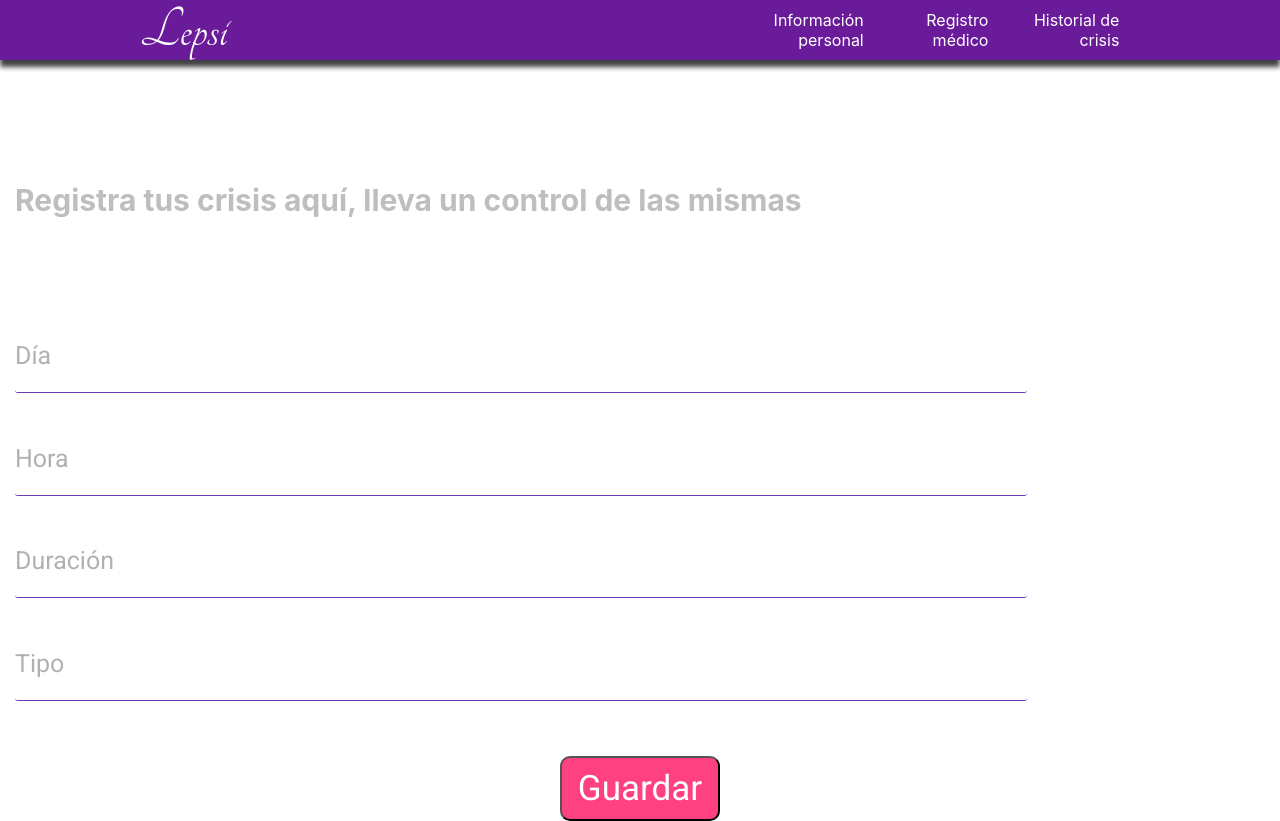
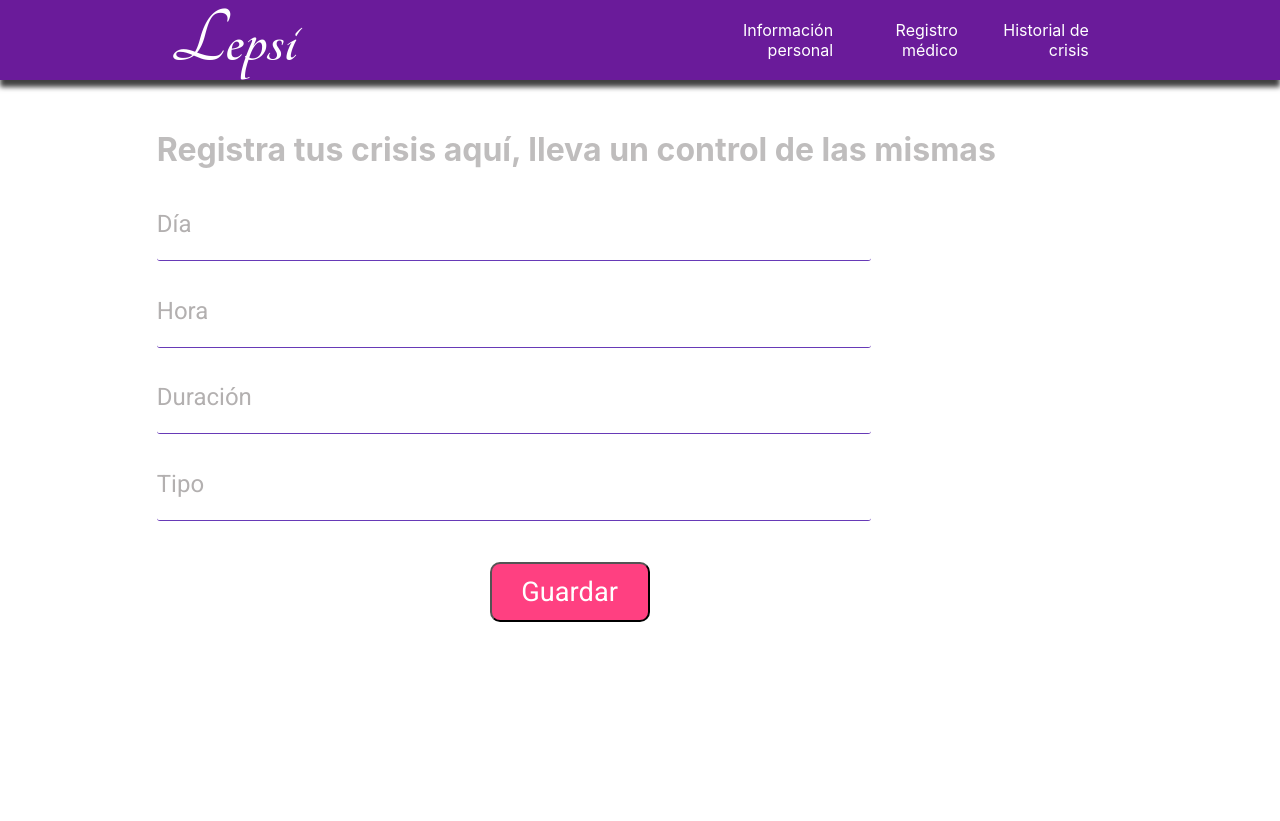
Before and after one commit to AnnMtz/Epi-Control, a React (Create React App) app: page /CrisisRecord in a window 1280 px wide. After the commit the page ends 800 px from the top, so only its background shows below. Built offline with nearby package versions, Linux system fonts and the light colour scheme.

Commit message:
update font-size in header, crisisRecord, EmergencyContacts, medicalRecord, personalInformation components

```diff
--- a/src/components/CrisisRecord/CrisisRecord.scss
+++ b/src/components/CrisisRecord/CrisisRecord.scss
@@ -2,6 +2,7 @@
     height: 100vh;
     width: 100vw;
 }
+
 /*
 header {
     display: flex;
@@ -53,15 +54,17 @@ header {
         display: flex;
         justify-content: left;
         flex-direction: column;
+        padding-left: 7%;
+        padding-right: 18%;
         .Title {
             display: flex;
             justify-content: space-between;
-            margin-top: 3%;
-            margin-bottom: 3%;
+            margin-top: 2%;
+            margin-bottom: 2%;
             .PersonalInformationText {
-                margin-left: 15px;
+                margin-left: 7%;
                 color: #BFBDBD;
-                font-size: 40px;
+                font-size: 2rem;
             }
             img {
                 margin-right: 15px;
@@ -79,9 +82,9 @@ header {
             display: flex;
             justify-content: left;
             flex-direction: column;
-            margin-left: 15px;
+            margin-left: 7%;
             .Form-control {
-                font-family: Roboto;
+                font-family: 'Roboto';
                 color: #B3B0B0;
                 margin-bottom: 15px;
                 display: flex;
@@ -107,7 +110,7 @@ header {
             width: 155px;
             background-color: #FF4081;
             color: white;
-            font-family: Roboto;
+            font-family: 'Roboto';
             font-size: 35px;
             height: 65px;
             padding: 2px 15px;
@@ -137,18 +140,21 @@ header {
         }*/
 
             .CrisisRecordInfoContainer{
+                padding-left: 7%;
+                padding-right: 7%;
                 .Title {
-                    margin-top: 8%;
-                    margin-bottom: 8%;
+                    margin-top: 6%;
+                    margin-bottom: 6%;
+                    padding-right: 13%;
                     .PersonalInformationText {
-                        font-size: 16px;
+                        font-size: 1.1rem;
                     }
                 }
                 .Form {
                     .Form-control {
                         margin-bottom: 8%;
                         .UserLabel {
-                            font-size: 14px;
+                            font-size: .9rem;
                         }
                         .InputLogin {
                             margin-bottom: 0;
@@ -163,9 +169,9 @@ header {
                     }
                 }
                 .BtnPersonalInfo {
-                    font-size: 26px;
+                    font-size: 1.4rem;
                     height: 42px;
-                    width: 140px;
+                    width: 120px;
                     margin-top: 0;
                 }
             }
@@ -189,17 +195,17 @@ header {
 
             .CrisisRecordInfoContainer{
                 .Title {
-                    margin-top: 8%;
-                    margin-bottom: 8%;
+                    margin-top: 3%;
+                    margin-bottom: 2%;
                     .PersonalInformationText {
-                        font-size: 30px;
+                        font-size: 2rem;
                     }
                 }
                 .Form {
                     .Form-control {
                         margin-bottom: 4%;
                         .UserLabel {
-                            font-size: 25px;
+                            font-size: 1.5rem;
                         }
                         .InputLogin {
                             margin-bottom: 0;
@@ -207,8 +213,8 @@ header {
                     }
                 }
                 .BtnPersonalInfo {
-                    font-size: 35px;
-                    height: 65px;
+                    font-size: 1.7rem;
+                    height: 60px;
                     width: 160px;
                     margin-top: 5px;
                 }
--- a/src/components/EmergencyContacts/EmergencyContacts.scss
+++ b/src/components/EmergencyContacts/EmergencyContacts.scss
@@ -1,3 +1,8 @@
+.ContainerContactsInformation {
+    height: 100vh;
+    width: 100vw;
+}
+
 // header {
 //     display: flex;
 //     background-color: #6A1B9A;
--- a/src/components/EmergencyContacts/index.js
+++ b/src/components/EmergencyContacts/index.js
@@ -29,27 +29,27 @@ class EmergencyContacts extends Component{
                     <div className="Form">
                         <div className="Form-control">
                             <label className="UserLabel" htmlFor="user">Nombre</label>
-                            <input className="InputLogin" type="text" id="user"/>
+                            <input className="InputLogin" type="text" id="firstName"/>
                         </div>
                         <div className="Form-control">
                             <label className="UserLabel" htmlFor="user">Apellidos</label>
-                            <input className="InputLogin" type="text" id="user"/> Años
+                            <input className="InputLogin" type="text" id="secondName"/> Años
                         </div>
                         <div className="Form-control">
                             <label className="UserLabel" htmlFor="user">Parentesco</label>
-                            <input className="InputLogin" type="text" id="user"/> Años
+                            <input className="InputLogin" type="text" id="kinship"/> Años
                         </div>
                         <div className="Form-control">
                             <label className="UserLabel" htmlFor="user">Teléfono</label>
-                            <input className="InputLogin" type="text" id="user"/>
+                            <input className="InputLogin" type="text" id="phone"/>
                         </div>
                         <div className="Form-control">
                             <label className="UserLabel" htmlFor="user">Celular</label>
-                            <input className="InputLogin" type="text" id="user"/>
+                            <input className="InputLogin" type="text" id="mobile"/>
                         </div>
                         <div className="Form-control-address">
                             <label className="UserLabel" htmlFor="user">Dirección</label>
-                            <input className="InputAddress" type="text" id="user"/>
+                            <input className="InputAddress" type="text" id="address"/>
                         </div>
                     </div>
 
--- a/src/components/Header/Header.scss
+++ b/src/components/Header/Header.scss
@@ -3,13 +3,14 @@ header {
     background-color: #6A1B9A;
     width: 100vw;
     top: 0;
-    justify-content: space-evenly;
-    -webkit-box-shadow: 0px 7px 5px 0px rgba(0,0,0,0.75);
-    -moz-box-shadow: 0px 7px 5px 0px rgba(0,0,0,0.75);
-    box-shadow: 0px 7px 5px 0px rgba(0,0,0,0.75);
+    //justify-content: space-evenly;
+    -webkit-box-shadow: 0px 7px 5px 0px rgba(0,0,0,0.4);
+    -moz-box-shadow: 0px 7px 5px 0px rgba(0,0,0,0.4);
+    box-shadow: 0px 7px 5px 0px rgba(0,0,0,0.4);
     .MenuContainer {
-        width: 90%;
-        max-width: 1000px;
+        width: 100vw;
+        max-width: fit-content;
+        height: 10vh;
         margin: auto;
         display: flex;
         flex-direction: row;
@@ -18,11 +19,12 @@ header {
     }
     .LogoContainer {
         display: inline-block;
-        margin-right: 1em;
+        margin-right: 25em;
         color: white;
         .h1 {
             font-family: 'Tangerine', cursive;
-            font-size: 60px;
+            font-size: 5rem;
+            font-weight: 700;
             color: white;
             text-decoration: none;
         }
--- a/src/components/InformationSaved/InformationSaved.scss
+++ b/src/components/InformationSaved/InformationSaved.scss
@@ -1,3 +1,8 @@
+.ContainerContactsInformation {
+    height: 100vh;
+    width: 100vw;
+}
+
 // header {
 //     display: flex;
 //     background-color: #6A1B9A;
--- a/src/components/MedicalRecord/Medicalrecord.scss
+++ b/src/components/MedicalRecord/Medicalrecord.scss
@@ -1,3 +1,8 @@
+.ContainerContactsInformation {
+    height: 100vh;
+    width: 100vw;
+}
+
 // header {
 //     display: flex;
 //     background-color: #6A1B9A;
--- a/src/components/PersonalInformation/PersonalInformation.scss
+++ b/src/components/PersonalInformation/PersonalInformation.scss
@@ -1,3 +1,8 @@
+.ContainerContactsInformation {
+    height: 100vh;
+    width: 100vw;
+}
+
 // header {
 //     display: flex;
 //     background-color: #6A1B9A;
```
